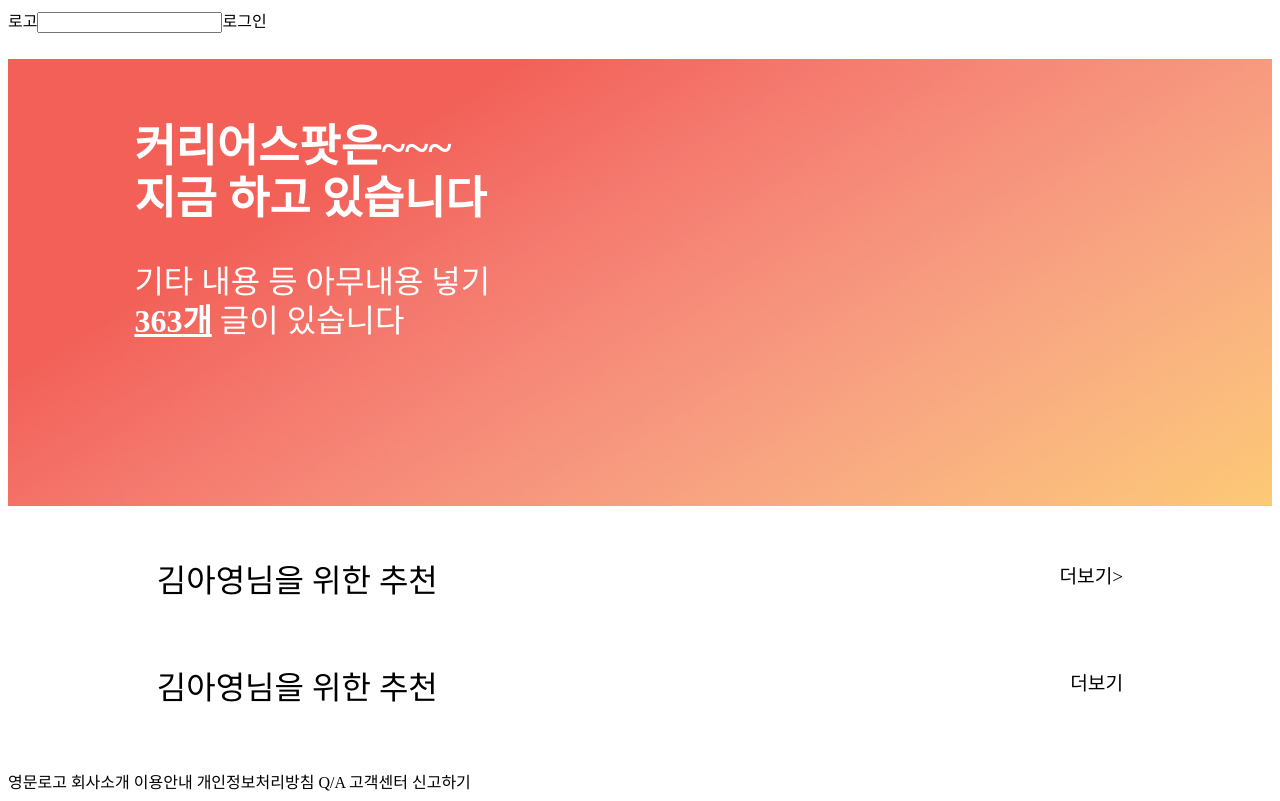
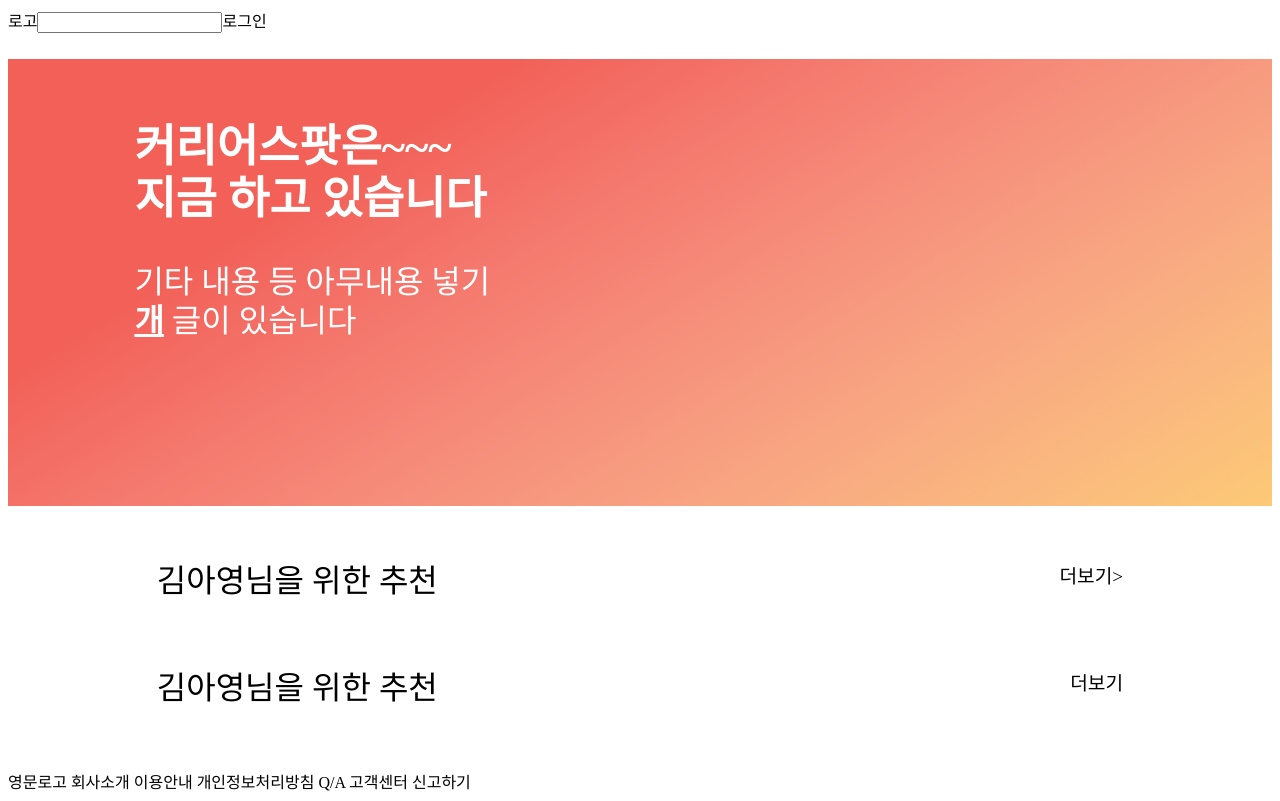
Before and after one commit to Re-Coder-3/front-end, a React (Create React App) app in the folder project/: page / in a window 1280 px wide. Built offline with nearby package versions, Linux system fonts and the light colour scheme.

Commit message:
현재 글 갯수 연동
화이팅!

```diff
--- a/project/src/component/Banner.js
+++ b/project/src/component/Banner.js
@@ -11,6 +11,21 @@ const CATEGORY_QUERY = gql`
             category_idx
             category_name
         }
+    }
+`
+const POST_NUMBER = gql`
+    query{
+      findPost(args:{
+        offset:0
+        limit:0
+        filter:{
+          field:""
+          operator:""
+          value:""
+        }
+      }){
+       count
+      }
     }
 `
 
@@ -45,7 +60,8 @@ const Banner = () => {
     const currentArticle = 363
     //실제 글 갯수를 서버에서 받아오기 전 임시로 사용할 변수. 구현하고 나면 지우자.
 
-    const { data1 } = useQuery(CATEGORY_QUERY);
+    const { data } = useQuery(CATEGORY_QUERY);
+    const { data: dataNum } = useQuery(POST_NUMBER);
 
     return (
         <WholeBanner>
@@ -56,11 +72,11 @@ const Banner = () => {
                 </BoldText>
                 <br/>
                 기타 내용 등 아무내용 넣기<br/>
-                <NumberText>{currentArticle}개</NumberText> 글이 있습니다
+                <NumberText>{dataNum && dataNum.findPost.count}개</NumberText> 글이 있습니다
             </TextBox>
             <CategoryCircles>
-                {data1 &&
-                    data1.findCategory.map((t) => (
+                {data &&
+                    data.findCategory.map((t) => (
                         <Category key={t.category_idx} text={t.category_name}/>
                     ))
                 }
```
